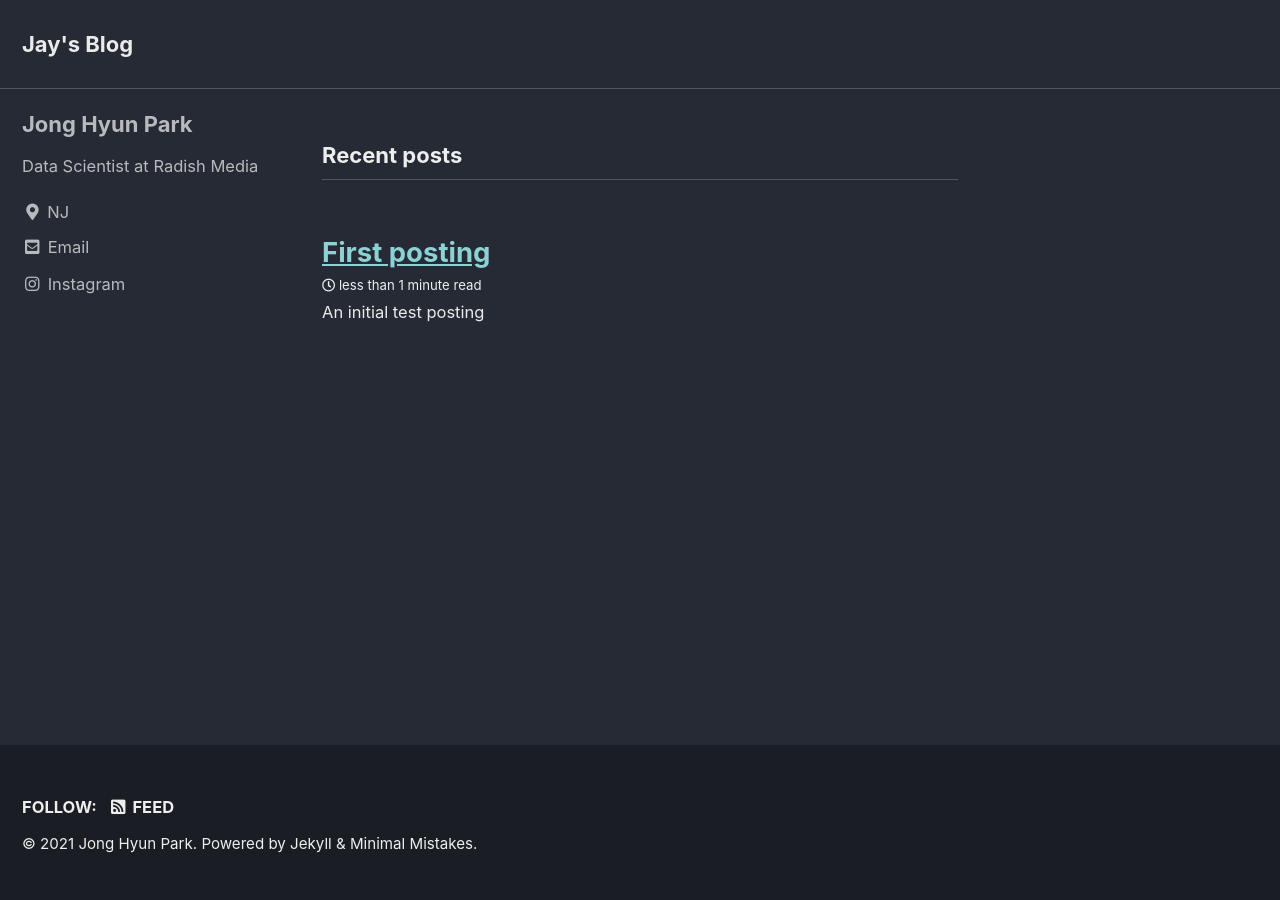
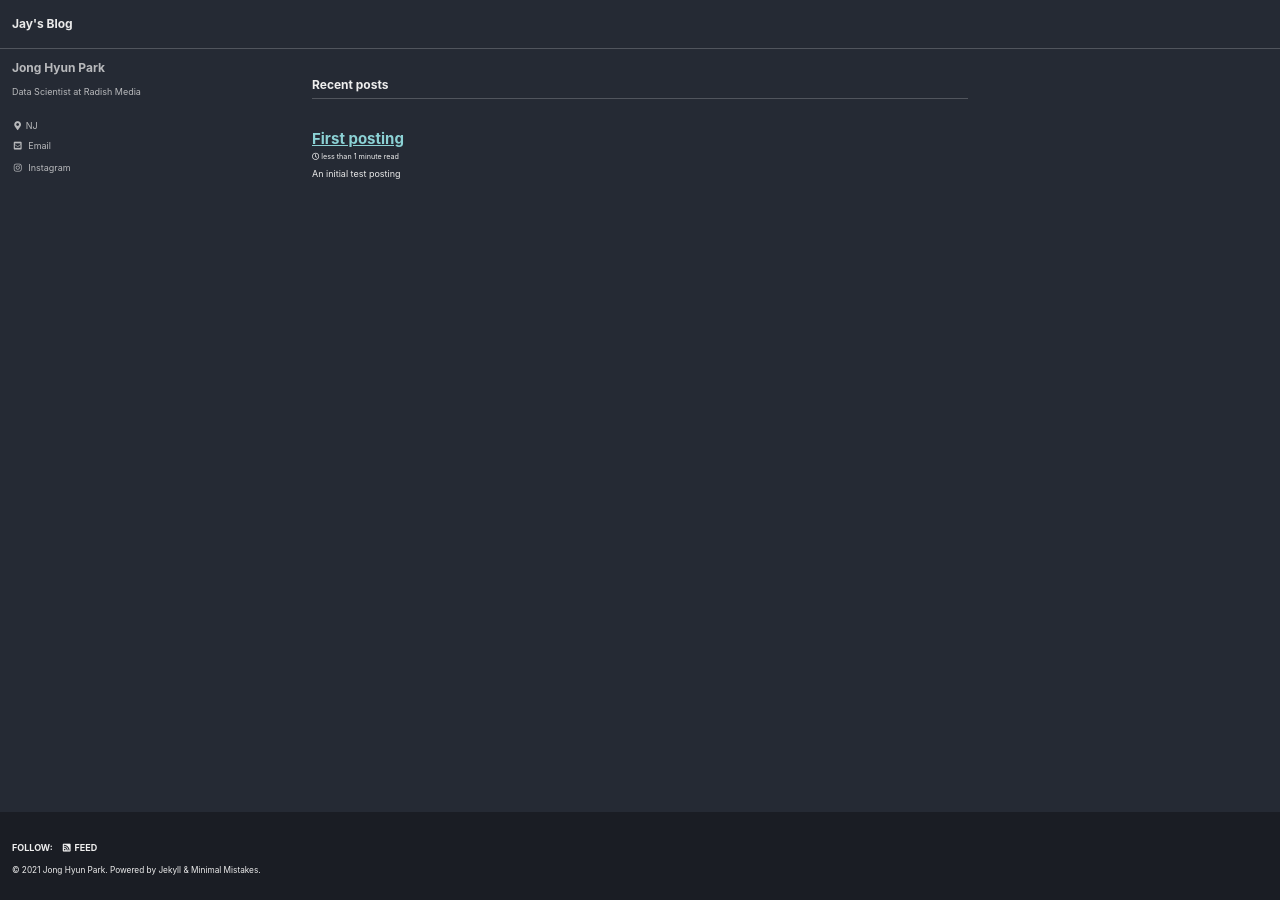
Before and after one commit to JJongsta/jjongsta.github.io, a Jekyll site: the page built from index.html, in a window 1280 px wide. Built offline with Jekyll 4.4.1, drawn with Linux system fonts in a browser that asks for light colours; cached includes are drawn as plain includes; the list of posts is cut into pages by our own code.

Commit message:
change font size

```diff
--- a/assets/css/main.scss
+++ b/assets/css/main.scss
@@ -6,3 +6,7 @@
 
 @import "minimal-mistakes/skins/{{ site.minimal_mistakes_skin | default: 'default' }}"; // skin
 @import "minimal-mistakes"; // main partials
+
+html {
+  font-size: 12px; // change to whatever
+}
```
